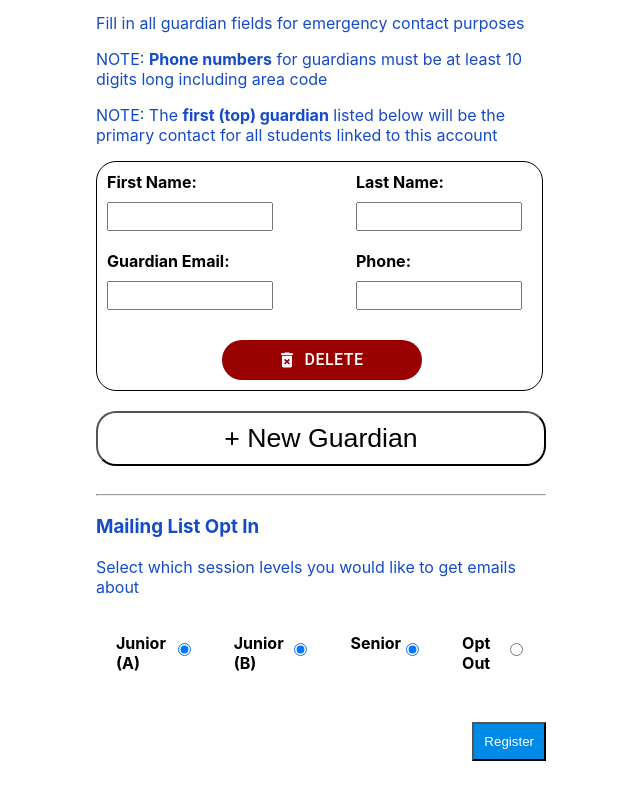
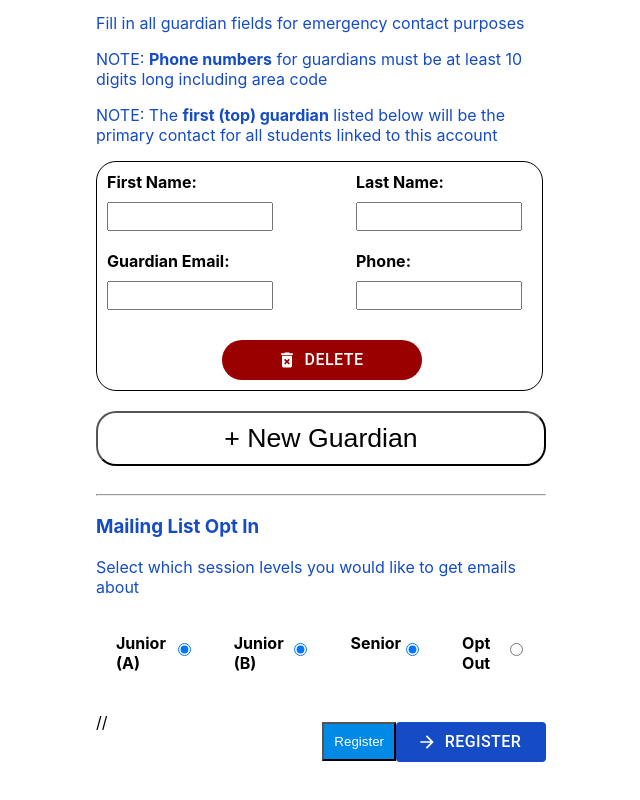
Before and after one commit to csc-536/tucson-math-circle-portal-, a React (Create React App) app in the folder frontend/: page /signup in a window 1280 px wide. Shown: the part 1158-1958 px from the top of the page, without its empty margins (319-959 px from the left). Built offline with nearby package versions, Linux system fonts and the light colour scheme.

Commit message:
Verification code initial

```diff
--- a/frontend/src/http/index.js
+++ b/frontend/src/http/index.js
@@ -32,6 +32,17 @@ auth.interceptors.response.use(
     return Promise.reject(error);
   }
 );
+
+export async function preRegister({ email }) {
+  try {
+    const res = await auth.post("/student/pre_register", {
+      email,
+    });
+    console.log(res);
+  } catch (error) {
+    console.log(error.response);
+  }
+}
 
 export async function register({ email, password, role }) {
   try {
--- /dev/null
+++ b/frontend/src/registration/registerButton.js
@@ -0,0 +1,122 @@
+import React, { useState } from "react";
+import Button from "@material-ui/core/Button";
+import TextField from "@material-ui/core/TextField";
+import Dialog from "@material-ui/core/Dialog";
+import DialogActions from "@material-ui/core/DialogActions";
+import DialogContent from "@material-ui/core/DialogContent";
+import DialogContentText from "@material-ui/core/DialogContentText";
+import DialogTitle from "@material-ui/core/DialogTitle";
+import { makeStyles } from "@material-ui/core";
+import { ArrowForward } from "@material-ui/icons";
+
+const useStyles = makeStyles({
+  dialogContentText: {
+    textAlign: "center",
+    color: "blue",
+  },
+});
+
+const RegisterButton = ({
+  check,
+  email,
+  preRegister,
+  regAction,
+  className,
+}) => {
+  const classes = useStyles();
+  const [open, setOpen] = useState(false);
+  const [input, setInput] = useState("");
+
+  const handleInputOnChange = (e) => {
+    setInput(e.target.value);
+  };
+
+  const handleClickOpen = async () => {
+    if (check() === -1) {
+      handleClose();
+      return;
+    }
+
+    console.log(email);
+    try {
+      await preRegister({ email });
+      console.log("EMAIL SENT");
+    } catch (error) {
+      console.log(error.response);
+    }
+
+    setOpen(true);
+  };
+
+  const handleClose = () => {
+    setOpen(false);
+  };
+
+  const handleValidate = () => {
+    if (input === "0000") {
+      regAction();
+      handleClose();
+    }
+  };
+
+  // const preReg = async () => {
+  //   console.log(email);
+  //   try {
+  //     await preRegister({ email });
+  //     console.log("EMAIL SENT");
+  //   } catch (error) {
+  //     console.log(error.response);
+  //   }
+  // }
+
+  // preReg();
+
+  return (
+    <div>
+      <Button
+        variant="contained"
+        color="secondary"
+        className={className}
+        startIcon={<ArrowForward />}
+        onClick={handleClickOpen}
+        disableElevation
+      >
+        REGISTER
+      </Button>
+      <Dialog
+        open={open}
+        onClose={handleClose}
+        aria-labelledby="form-dialog-title"
+      >
+        <DialogTitle id="form-dialog-title">Whoa, there!</DialogTitle>
+        <DialogContent>
+          <DialogContentText className={classes.dialogContentText}>
+            A verification email has been sent to you account email address.
+            Enter the four digit code to finish logging in:
+          </DialogContentText>
+
+          <TextField
+            autoFocus
+            margin="dense"
+            value={input}
+            onChange={handleInputOnChange}
+            id="name"
+            placeholder="Four digit code"
+            type="text"
+            fullWidth
+          />
+        </DialogContent>
+        <DialogActions>
+          <Button onClick={handleClose} color="primary">
+            Cancel
+          </Button>
+          <Button id="regButton" onClick={handleValidate}>
+            VERIFY
+          </Button>
+        </DialogActions>
+      </Dialog>
+    </div>
+  );
+};
+
+export default RegisterButton;
--- a/frontend/src/registration/registration.js
+++ b/frontend/src/registration/registration.js
@@ -20,6 +20,7 @@ import {
   addProfile,
   updateProfile,
   profile,
+  preRegister,
   register,
   disable,
   updateEmail,
@@ -30,6 +31,7 @@ import { AuthContext } from "../contexts/AuthContext";
 import { isLoggedIn, loggedInRole } from "../utils";
 import { makeStyles } from "@material-ui/core";
 import DeleteButton from "../components/DeleteButton";
+import RegisterButton from "./registerButton";
 import { v4 as uuidv4 } from "uuid";
 
 function Registration({ update }) {
@@ -40,6 +42,14 @@ function Registration({ update }) {
       width: "100px",
       fontSize: "12pt",
       backgroundColor: "#990000",
+      color: "white",
+    },
+    regButton: {
+      marginTop: "10px",
+      float: "right",
+      width: "150px",
+      fontSize: "12pt",
+      backgroundColor: "#154cc5",
       color: "white",
     },
   }));
@@ -225,7 +235,6 @@ function Registration({ update }) {
   ) => {
     errStr = "";
     var mailformat = /^[a-zA-Z0-9.!#$%&'*+/=?^_`{|}~-]+@[a-zA-Z0-9-]+(?:\.[a-zA-Z0-9-]+)*$/;
-    var birthFormat = /^([1-9]|1[0-2])\/[0-9]+$/;
     if (!email.match(mailformat)) {
       errStr += "Account email required\n";
     }
@@ -257,15 +266,14 @@ function Registration({ update }) {
       if (student.last_name === "") {
         errStr += "Student " + (i + 1) + ": Last name required\n";
       }
-      console.log(student.age.toString());
-      if (student.age === "" || !student.age.toString().match(birthFormat)) {
-        errStr +=
-          "Student " +
-          (i + 1) +
-          ": Birth date required in format 'month/year'\n";
-      }
       if (student.grade === "select" || student.grade === "") {
         errStr += "Student " + (i + 1) + ": Grade required\n";
+      }
+      if (student.birth_year === 0) {
+        errStr += "Student " + (i + 1) + ": Birth year required\n";
+      }
+      if (student.birth_month === 0) {
+        errStr += "Student " + (i + 1) + ": Birth month required\n";
       }
     });
     guardians.map((guardian, i) => {
@@ -292,13 +300,42 @@ function Registration({ update }) {
 
   const { setAuth } = useContext(AuthContext);
 
+  const checkInputs = () => {
+    console.log("Checking");
+    const {
+      email,
+      password,
+      repassword,
+      newpassword,
+      students,
+      guardians,
+      mailing_lists,
+    } = form;
+    const str = checkFeilds(
+      email,
+      password,
+      repassword,
+      newpassword,
+      students,
+      guardians,
+      checkBox
+    );
+    if (str !== "") {
+      alert(str);
+      return -1;
+    }
+
+    return 0;
+  };
+
   /*
    * Handles the event of the form submission. Prevents the page from refreshing.
    * If property 'update' is true, return to the login page.
    */
   const handleFormSubmit = async (e) => {
-    e.preventDefault();
+    //e.preventDefault();
 
+    console.log("SUBMIT");
     const {
       email,
       password,
@@ -522,7 +559,14 @@ function Registration({ update }) {
       />
       <p>{errStr}</p>
       {accountDelButton}
-      <input id="regButton" type="submit" value={buttonVal} />
+      <RegisterButton
+        check={checkInputs}
+        email={clone(form.email)}
+        preRegister={preRegister}
+        regAction={handleFormSubmit}
+        className={classes.regButton}
+      />
+      // <input id="regButton" type="submit" value={buttonVal} />
     </form>
   );
 }
--- a/frontend/src/registration/studentInfo.js
+++ b/frontend/src/registration/studentInfo.js
@@ -182,7 +182,7 @@ function StudentInfo({
             value={birth_month}
             onChange={handleOnChange}
           >
-            <option value="select">Select</option>
+            <option value={0}>Select</option>
             <option value={1}>1</option>
             <option value={2}>2</option>
             <option value={3}>3</option>
```
